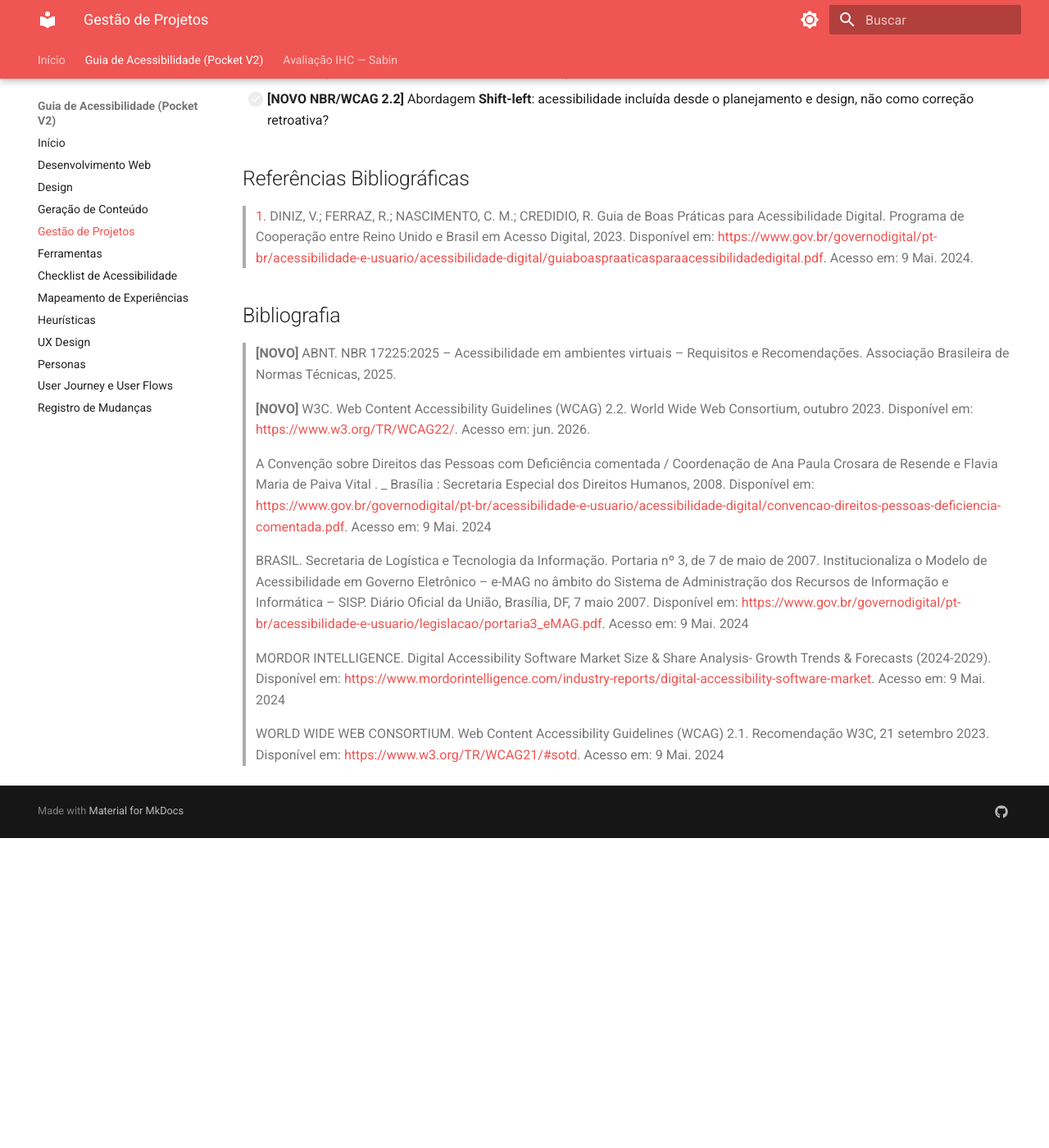
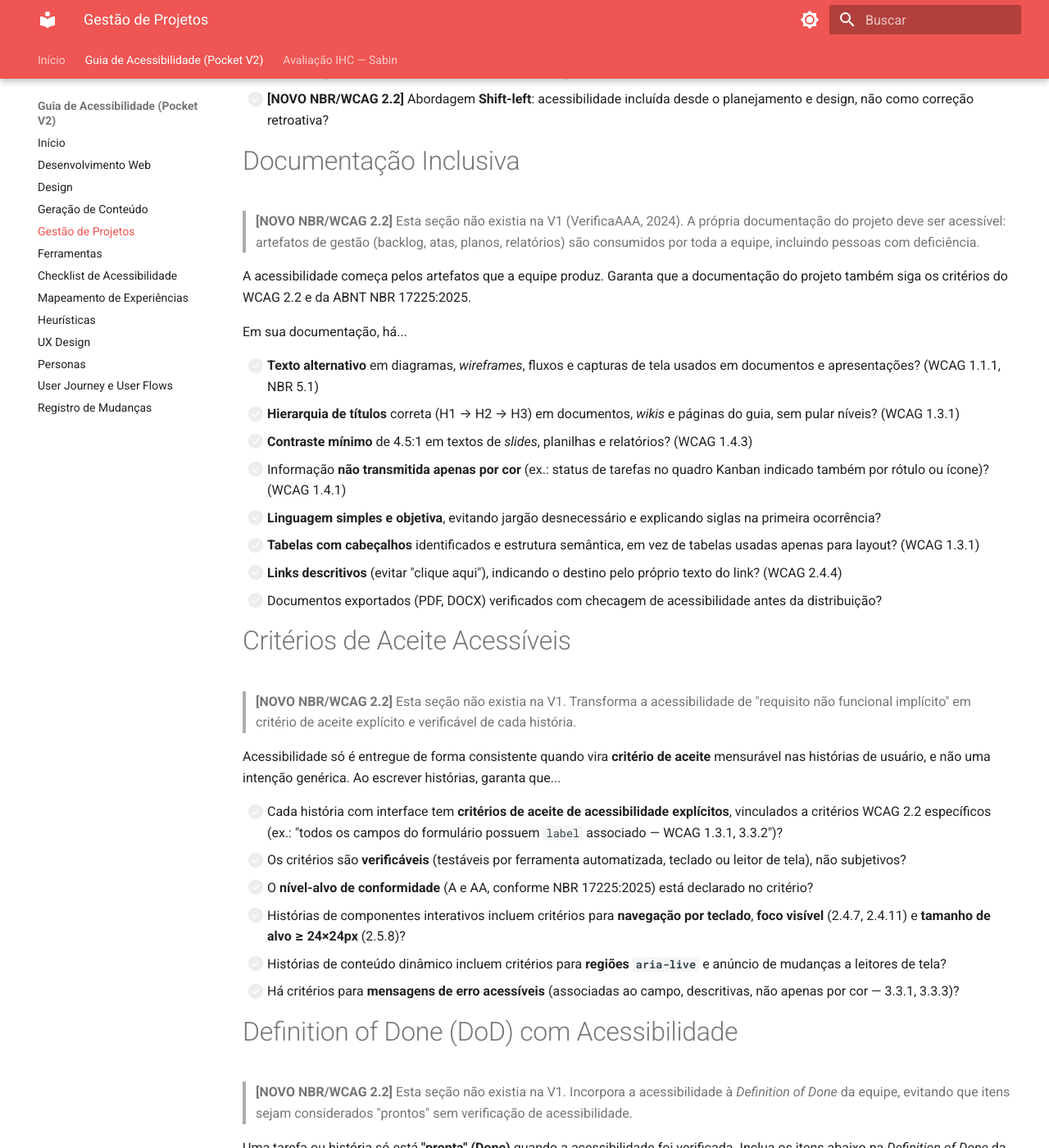
Before and after one commit to UnB-IHC/IHC_2026.1_Grupo07, an MkDocs documentation site: the page built from docs/pocket-v2/gestaoProjeto/gestaoProjeto.md, in a window 1280 px wide and 1400 px high, scrolled down 2010 px. Shown: the whole window at 82% size. Built offline with MkDocs 1.6.1 and Material for MkDocs 9.7.7, drawn with Linux system fonts in a browser that asks for light colours; before the commit the page ends 3032 px from its top, so only the background shows below that; some of the changed text lies outside the part shown.

Commit message:
docs: expande gestão de projetos com documentação inclusiva, critérios de aceite acessíveis e DoD

```diff
--- a/docs/pocket-v2/gestaoProjeto/gestaoProjeto.md
+++ b/docs/pocket-v2/gestaoProjeto/gestaoProjeto.md
@@ -60,6 +60,53 @@ Em seu planejamento, há...
 - [ ] **[NOVO NBR/WCAG 2.2]** Combinação de testes automatizados (axe, Lighthouse) **e** testes manuais (teclado, leitor de tela), sabendo que ferramentas automatizadas cobrem apenas ~30-40% dos critérios?
 - [ ] **[NOVO NBR/WCAG 2.2]** Abordagem **Shift-left**: acessibilidade incluída desde o planejamento e design, não como correção retroativa?
 
+# Documentação Inclusiva
+
+> **[NOVO NBR/WCAG 2.2]** Esta seção não existia na V1 (VerificaAAA, 2024). A própria documentação do projeto deve ser acessível: artefatos de gestão (backlog, atas, planos, relatórios) são consumidos por toda a equipe, incluindo pessoas com deficiência.
+
+A acessibilidade começa pelos artefatos que a equipe produz. Garanta que a documentação do projeto também siga os critérios do WCAG 2.2 e da ABNT NBR 17225:2025.
+
+Em sua documentação, há...
+
+- [ ] **Texto alternativo** em diagramas, *wireframes*, fluxos e capturas de tela usados em documentos e apresentações? (WCAG 1.1.1, NBR 5.1)
+- [ ] **Hierarquia de títulos** correta (H1 → H2 → H3) em documentos, *wikis* e páginas do guia, sem pular níveis? (WCAG 1.3.1)
+- [ ] **Contraste mínimo** de 4.5:1 em textos de *slides*, planilhas e relatórios? (WCAG 1.4.3)
+- [ ] Informação **não transmitida apenas por cor** (ex.: status de tarefas no quadro Kanban indicado também por rótulo ou ícone)? (WCAG 1.4.1)
+- [ ] **Linguagem simples e objetiva**, evitando jargão desnecessário e explicando siglas na primeira ocorrência?
+- [ ] **Tabelas com cabeçalhos** identificados e estrutura semântica, em vez de tabelas usadas apenas para layout? (WCAG 1.3.1)
+- [ ] **Links descritivos** (evitar "clique aqui"), indicando o destino pelo próprio texto do link? (WCAG 2.4.4)
+- [ ] Documentos exportados (PDF, DOCX) verificados com checagem de acessibilidade antes da distribuição?
+
+# Critérios de Aceite Acessíveis
+
+> **[NOVO NBR/WCAG 2.2]** Esta seção não existia na V1. Transforma a acessibilidade de "requisito não funcional implícito" em critério de aceite explícito e verificável de cada história.
+
+Acessibilidade só é entregue de forma consistente quando vira **critério de aceite** mensurável nas histórias de usuário, e não uma intenção genérica. Ao escrever histórias, garanta que...
+
+- [ ] Cada história com interface tem **critérios de aceite de acessibilidade explícitos**, vinculados a critérios WCAG 2.2 específicos (ex.: "todos os campos do formulário possuem `label` associado — WCAG 1.3.1, 3.3.2")?
+- [ ] Os critérios são **verificáveis** (testáveis por ferramenta automatizada, teclado ou leitor de tela), não subjetivos?
+- [ ] O **nível-alvo de conformidade** (A e AA, conforme NBR 17225:2025) está declarado no critério?
+- [ ] Histórias de componentes interativos incluem critérios para **navegação por teclado**, **foco visível** (2.4.7, 2.4.11) e **tamanho de alvo ≥ 24×24px** (2.5.8)?
+- [ ] Histórias de conteúdo dinâmico incluem critérios para **regiões `aria-live`** e anúncio de mudanças a leitores de tela?
+- [ ] Há critérios para **mensagens de erro acessíveis** (associadas ao campo, descritivas, não apenas por cor — 3.3.1, 3.3.3)?
+
+# Definition of Done (DoD) com Acessibilidade
+
+> **[NOVO NBR/WCAG 2.2]** Esta seção não existia na V1. Incorpora a acessibilidade à *Definition of Done* da equipe, evitando que itens sejam considerados "prontos" sem verificação de acessibilidade.
+
+Uma tarefa ou história só está **"pronta" (Done)** quando a acessibilidade foi verificada. Inclua os itens abaixo na *Definition of Done* da equipe.
+
+Antes de marcar como concluído, a equipe verificou que...
+
+- [ ] **Teste automatizado** executado (axe DevTools, Lighthouse ou equivalente) sem violações de nível A/AA pendentes?
+- [ ] **Teste manual por teclado** realizado: toda a funcionalidade é operável sem mouse, com ordem de foco lógica e foco sempre visível? (2.1.1, 2.4.3, 2.4.7)
+- [ ] **Teste com leitor de tela** (NVDA ou VoiceOver) em pelo menos um fluxo crítico da entrega?
+- [ ] **Contraste de cores** validado nos componentes novos/alterados? (1.4.3, 1.4.11)
+- [ ] **Critérios de aceite de acessibilidade** da história todos satisfeitos e marcados?
+- [ ] Lembrando que ferramentas automatizadas cobrem apenas **~30-40%** dos critérios — o teste manual **não** pode ser pulado?
+- [ ] **Documentação inclusiva** atualizada (texto alternativo em novas imagens, *changelog* registrado)?
+- [ ] Conformidade declarada conforme **ABNT NBR 17225:2025** (níveis A e AA)?
+
 ## Referências Bibliográficas
 
 > <a id="RP1" href="#TEC1">1.</a> DINIZ, V.; FERRAZ, R.; NASCIMENTO, C. M.; CREDIDIO, R. Guia de Boas Práticas para Acessibilidade Digital. Programa de Cooperação entre Reino Unido e Brasil em Acesso Digital, 2023. Disponível em: [https://www.gov.br/governodigital/pt-br/acessibilidade-e-usuario/acessibilidade-digital/guiaboaspraaticasparaacessibilidadedigital.pdf](https://www.gov.br/governodigital/pt-br/acessibilidade-e-usuario/acessibilidade-digital/guiaboaspraaticasparaacessibilidadedigital.pdf). Acesso em: 9 Mai. 2024.
```
